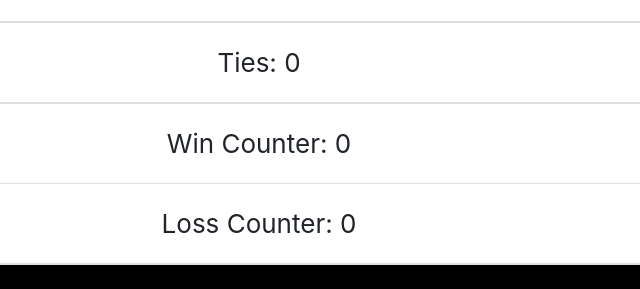
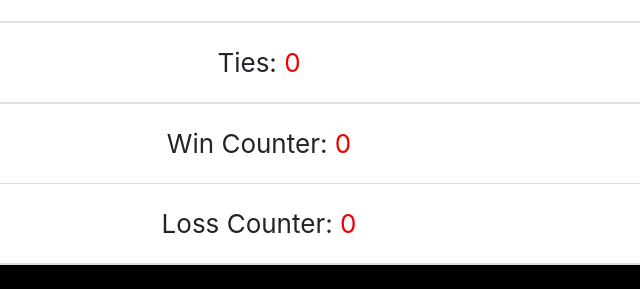
Before and after one commit to mrhdigital/Rock-Paper-Scissor, a plain HTML site: page index.html in a window 1280 px wide. Shown: the part 306-595 px from the top of the page, 381-1021 px from the left. Drawn offline with nearby package versions, Linux system fonts and the light colour scheme.

Commit message:
work on style.css

```diff
--- a/assets/css/style.css
+++ b/assets/css/style.css
@@ -20,7 +20,7 @@ body {
     color: #ee0404;
    }
 
-   #yourChoice, #computerChoice {
+   #yourChoice, #computerChoice, #tiesCounter, #winCounter, #lossCounter {
 
     text-align: center;
     font-size: 26px;
--- a/assets/javascript/game.js
+++ b/assets/javascript/game.js
@@ -56,7 +56,7 @@ document.onkeyup = function (e) {
 
 document.getElementById("yourChoice").innerHTML = userGuess;
         document.getElementById("computerChoice").innerHTML = computerGuess;
-        document.getElementById("guessesRemain").innerHTML = ties;
+        document.getElementById("tiesCounter").innerHTML = ties;
         document.getElementById("winCounter").innerHTML = wins;
         document.getElementById("lossCounter").innerHTML = losses;
         console.log("you have entered " + userGuess);
--- a/index.html
+++ b/index.html
@@ -53,7 +53,7 @@
 		<div class="card">
 
 				<div class="card-body">
-					Ties: <span id = "guessesRemain"> 0 </span>
+					Ties: <span id = "tiesCounter"> 0 </span>
 				</div>
 		</div>
 		<div class="card">
```
